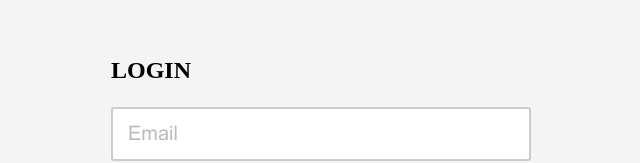
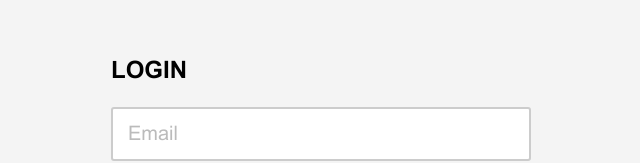
Before and after one commit to groupbwt-admin/quwi-test, a Nuxt app: page /login in a window 1280 px wide. Shown: the part 213-376 px from the top of the page, without its empty margins (319-959 px from the left). Built offline with nearby package versions, Linux system fonts and the light colour scheme.

Commit message:
style(scss): add font family to login page

```diff
--- a/assets/scss/pages/login.scss
+++ b/assets/scss/pages/login.scss
@@ -1,7 +1,6 @@
 .main-title {
   margin-bottom: 25px;
-  font-size: 24px;
-  font-weight: bold;
+  font: 24px 'arial-bold';
   text-transform: uppercase;
   line-height: 1;
   color: #000;
```
